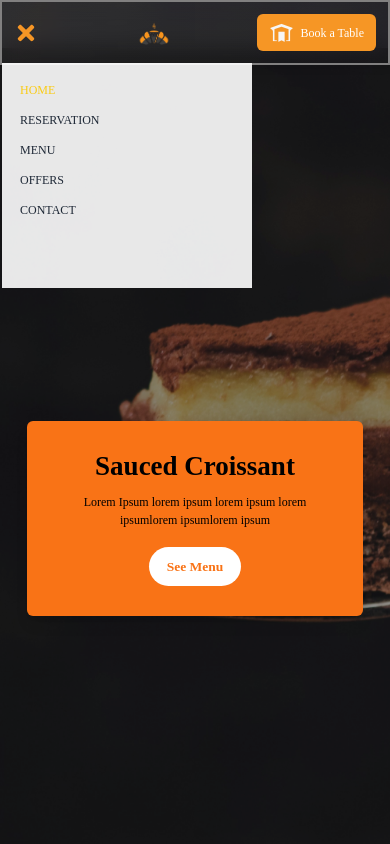
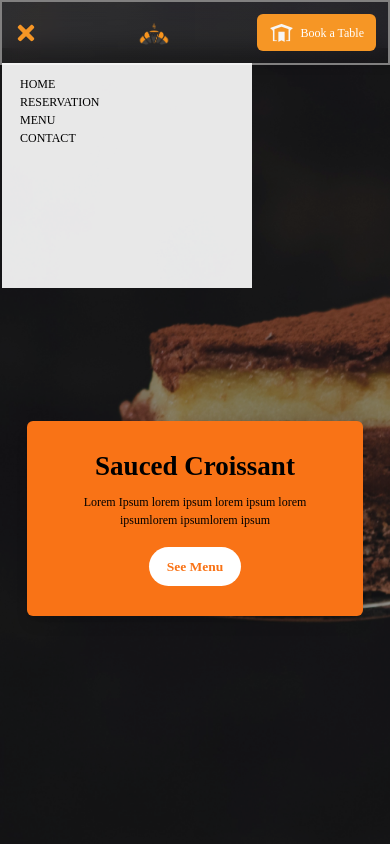
Before and after one commit to shyam888-git/Bon_Appetit, a React (Vite) app: page / in a window 390 px wide. Both pictures are taken after a click on the button 26 px from the left and 32 px from the top of the page. Shown: the top 844 px of the page. Built offline with nearby package versions, Linux system fonts and the light colour scheme; grey boxes are pictures that could not be loaded; a web font is replaced by a local one.

Commit message:
link for mobile navbar

```diff
--- a/src/components/navbar/MobileNavbar.tsx
+++ b/src/components/navbar/MobileNavbar.tsx
@@ -1,6 +1,30 @@
 import { useState, useEffect } from "react";
 import { FaTimes } from "react-icons/fa";
 import humburg from "../../assets/humBurg.png";
+
+const navLink = [
+  {
+    path: "/",
+    name: "HOME",
+  },
+  {
+    path: "/reservation",
+    name: "RESERVATION",
+  },
+  {
+    path: "/menu",
+    name: "MENU",
+  },
+
+  // {
+  //   path: "/offers",
+  //   name: "OFFERS",
+  // },
+  {
+    path: "/contact",
+    name: "CONTACT",
+  },
+];
 
 const MobileNavbar = () => {
   const [isOpen, setIsOpen] = useState(false);
@@ -29,11 +53,14 @@ const MobileNavbar = () => {
       {isOpen && (
         <div className="absolute top-full left-0 w-full max-w-[250px] h-[225px] bg-white bg-opacity-90 z-50">
           <ul className="flex flex-col items-start py-4 px-6">
-            <li className="py-2 text-yellow-400">HOME</li>
-            <li className="py-2 text-gray-800">RESERVATION</li>
-            <li className="py-2 text-gray-800">MENU</li>
-            <li className="py-2 text-gray-800">OFFERS</li>
-            <li className="py-2 text-gray-800">CONTACT</li>
+            {navLink.map((link, idx) => (
+              <li
+                key={idx}
+                className="cursor-pointer text-[#000] font-[18px] hover:text-[#F69625]"
+              >
+                <a href={link.path}>{link.name}</a>
+              </li>
+            ))}
           </ul>
         </div>
       )}
```
